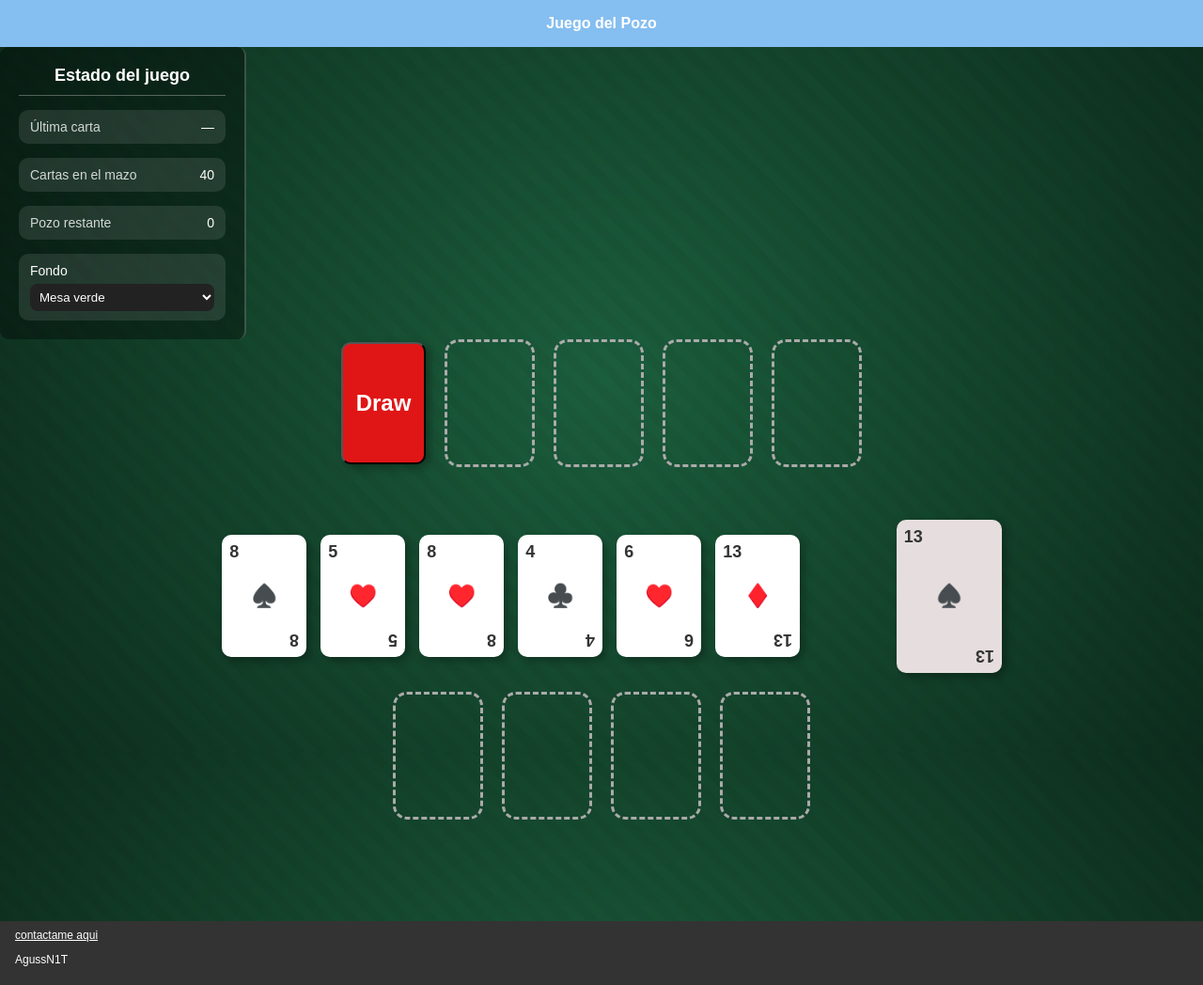
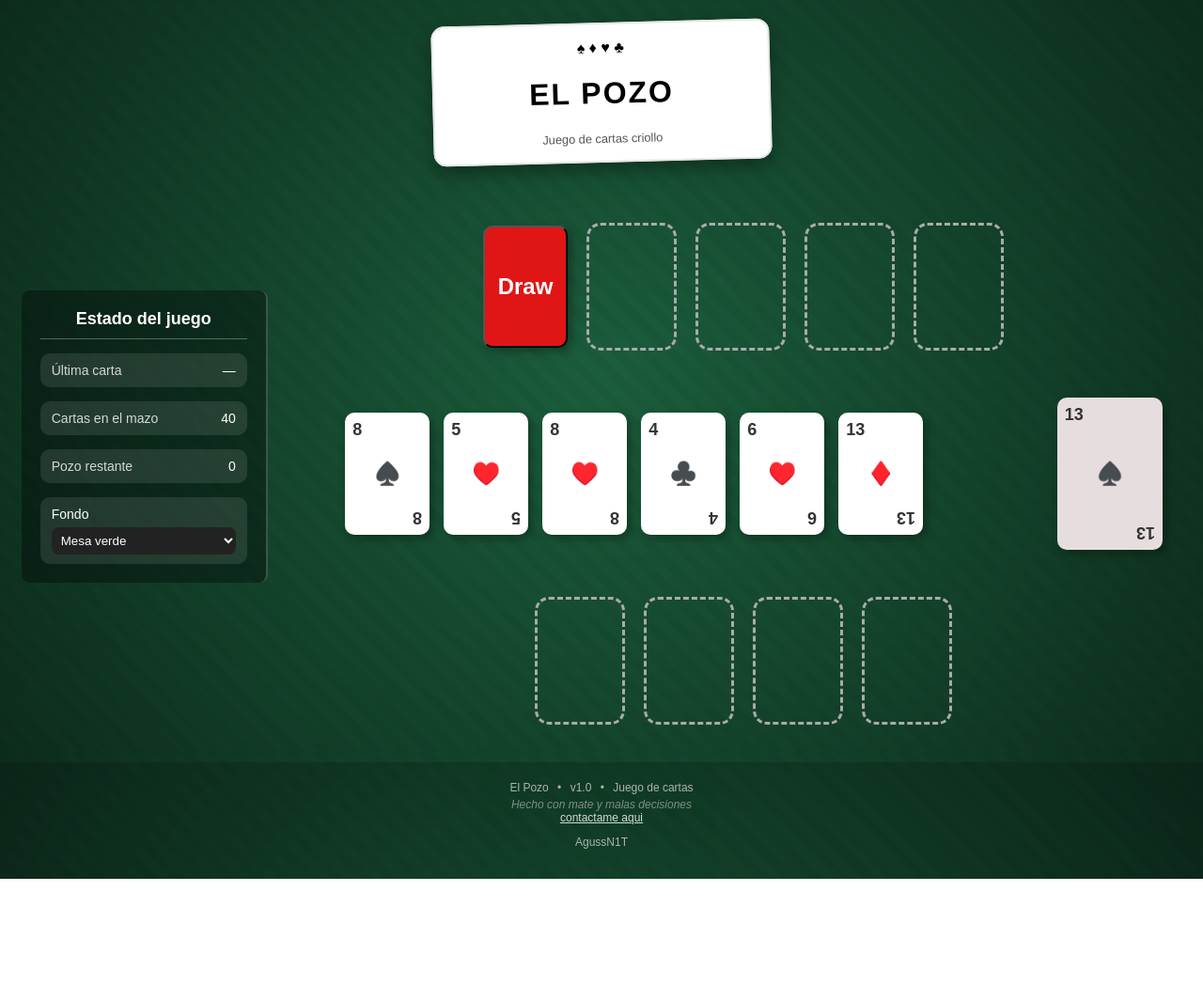
Before and after one commit to AgussN1T/pozo-game, a website with bundled scripts: page index.html in a window 1280 px wide. Shown: the whole page at 94% size. After the commit the page ends 935 px from the top, so only its background shows below. Built offline with nearby package versions, Linux system fonts and the light colour scheme.

Commit message:
Cambios visuales, modificado header y footer

```diff
--- a/index.html
+++ b/index.html
@@ -8,12 +8,21 @@
 </head>
 
 <body>
+    <header>
+        <div class="header-carta">
+            <div class="palos">
+                <span>♠</span>
+                <span>♦</span>
+                <span>♥</span>
+                <span>♣</span>
+            </div>
 
-    <header>
-        <h1>Juego del Pozo</h1>
+            <h1>EL POZO</h1>
+            <small>Juego de cartas criollo</small>
+        </div>
     </header>
+
     <main>
-
         <aside class="hud">
             <h2 id="estado-juego">Estado del juego</h2>
 
@@ -45,6 +54,8 @@
 
         </aside>
 
+
+
         <div id="modal-victoria-fondo" class="modal-fondo oculto">
 
             <div class="modal victoria">
@@ -59,70 +70,47 @@
 
         </div>
 
-
+<div class="game-area">
 
     <section class="zona-juego zona-mesa">
-            <div>
         <button id="btn-repartir" class="carta mazo"><strong>Draw</strong></button>
-            </div>
-            <div id="mesa0" class="mesa">
-
-            </div>
-            <div id="mesa1" class="mesa">
-
-            </div>
-            <div id="mesa2" class="mesa">
-
-            </div>
-            <div id="mesa3" class="mesa">
-            </div>
+        <div id="mesa0" class="mesa"></div>
+        <div id="mesa1" class="mesa"></div>
+        <div id="mesa2" class="mesa"></div>
+        <div id="mesa3" class="mesa"></div>
     </section>
-
-        <br>
-        <br>
 
     <section class="zona-juego">
         <div class="mano-layout">
-                <div id="contenedor-cartas" class="mano">
+            <div id="contenedor-cartas" class="mano"></div>
         </div>
-            </div>
+
         <div class="pozo-layout">
-                <div id="contenedor-pozo" class="pozo">
-                </div>
+            <div id="contenedor-pozo" class="pozo"></div>
         </div>
     </section>
 
     <section class="zona-juego zona-mesa">
-            <div id="slot0" class="slot">
+        <div id="slot0" class="slot"></div>
+        <div id="slot1" class="slot"></div>
+        <div id="slot2" class="slot"></div>
+        <div id="slot3" class="slot"></div>
+    </section>
 
     </div>
+    </main>
 
-            <div id="slot1" class="slot">
+    <footer>
+        <span>El Pozo</span> •
+        <span>v1.0</span> •
+        <span>Juego de cartas</span>
 
-            </div>
+        <span class="frase">
+            Hecho con mate y malas decisiones
+        </span>
 
-            <div id="slot2" class="slot">
-
-            </div>
-
-            <div id="slot3" class="slot">
-            </div>
-        </section>
-
-        <br>
-        <br>
-        <br>
-        <br>
-        <br>
-        <br>
-
-    </main>
-    <footer>
-        <section>
-            <!-- <a href="#titulo">Ir al titulo</a> -->
         <a href="https://github.com/AgussN1T" target="_blank">contactame aqui</a>
         <p>AgussN1T</p>
-        </section>
     </footer>
 </body>
 <script type="module" src="script.js"></script>
--- a/style.css
+++ b/style.css
@@ -12,11 +12,20 @@ body {
     flex-direction: column;
 }
 
+
+/* main {
+    flex: 1;
+} */
+
 main {
     flex: 1;
+    display: flex;
+    align-items: center;      /* centra vertical real */
+    justify-content: center;
+    gap: 40px;
 }
 
-header {
+/* header {
     background-color: #85bef0;
     color: white;
     padding: 1rem 0.5rem;
@@ -26,7 +35,42 @@ header h1 {
     margin: 0px 0px;
     font-size: 1rem;
     text-align: center;
+} */
+
+
+header {
+    display: flex;
+    justify-content: center;
+    padding: 24px 0;
 }
+
+.header-carta {
+    background: #fff;
+    width: 320px;
+    padding: 18px 20px;
+    border-radius: 14px;
+    box-shadow:
+        0 8px 18px rgba(0,0,0,.35),
+        inset 0 0 0 2px #e6e6e6;
+    text-align: center;
+    transform: rotate(-1.5deg);
+    position: relative;
+}
+
+.header-carta h1 {
+    font-size: 2rem;
+    letter-spacing: 2px;
+}
+
+.header-carta small {
+    display: block;
+    margin-top: 6px;
+    font-size: 0.8rem;
+    color: #555;
+}
+
+
+
 
 .hud {
     width: 220px;
@@ -38,6 +82,7 @@ header h1 {
     gap: 15px;
     border-right: 2px solid rgba(255, 255, 255, 0.2);
     border-radius: 9px;
+    align-self: center;
 }
 
 .hud h2 {
@@ -77,12 +122,32 @@ header h1 {
 }
 
 
-.zona-juego {
+/* .zona-juego {
     color: white;
     display: flex;
     align-items: center;
     justify-content: center;
+} */
+
+
+.game-area {
+    display: flex;
+    flex-direction: column;
+    gap: 30px;
+
+    /* ancla visual */
+    transform: translateY(40px);
 }
+
+
+.zona-juego {
+    display: flex;
+    align-items: center;
+    justify-content: center;
+    gap: 40px;
+}
+
+
 
 .zona-mesa {
     gap: 20px;
@@ -220,14 +285,41 @@ header h1 {
 }
 
 
-footer {
+/* footer {
     padding: 0.5rem 1rem;
     font-size: 12px;
     background-color: #333;
 }
 
+
 footer p,
 a {
+    color: white;
+} */
+
+footer {
+    flex-shrink: 0; /* Evita que el footer se aplaste */
+    padding: 20px 0; /* Un poco más de aire */
+    text-align: center;
+    font-size: 0.75rem;
+    color: #cfcfcf;
+    opacity: 0.8;
+    background: rgba(0, 0, 0, 0.2);
+    margin-top: 80px;
+}
+
+footer span {
+    margin: 0 6px;
+}
+
+footer .frase {
+    display: block;
+    margin-top: 4px;
+    font-style: italic;
+    opacity: 0.7;
+}
+
+footer a {
     color: white;
 }
 
```
Also changed, not shown: assets/joker1.png (added), 1 other file. Lines whose indentation alone changed are shown as unchanged.
